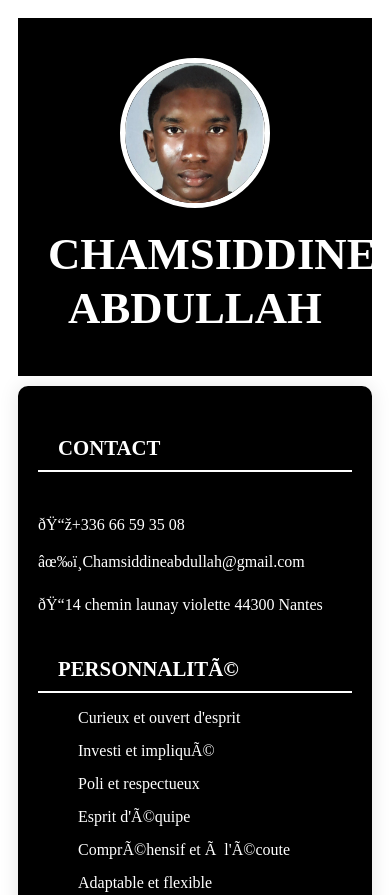
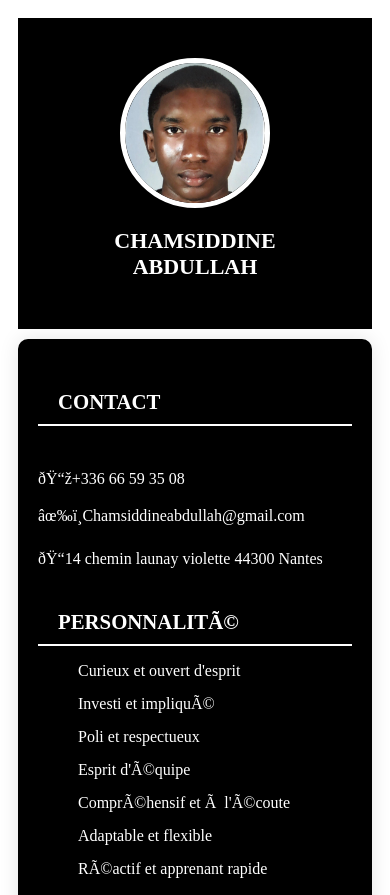
Before and after one commit to Abdullah-0-0/portfolio_1, a plain HTML site: page index.html in a window 390 px wide. Shown: the top 895 px of the page. Drawn offline with Linux system fonts and the light colour scheme.

Commit message:
Refactor CV.css for improved styling and responsiveness

```diff
--- a/CV.css
+++ b/CV.css
@@ -189,6 +189,10 @@ body{
         font-size: 22px;
         margin-bottom: 8px;
     }
+    .name{
+        font-size: 22px;
+        margin-bottom: 8px;
+    }
     .ref{
         background: #f9f9f9;
         padding: 25px;
```
